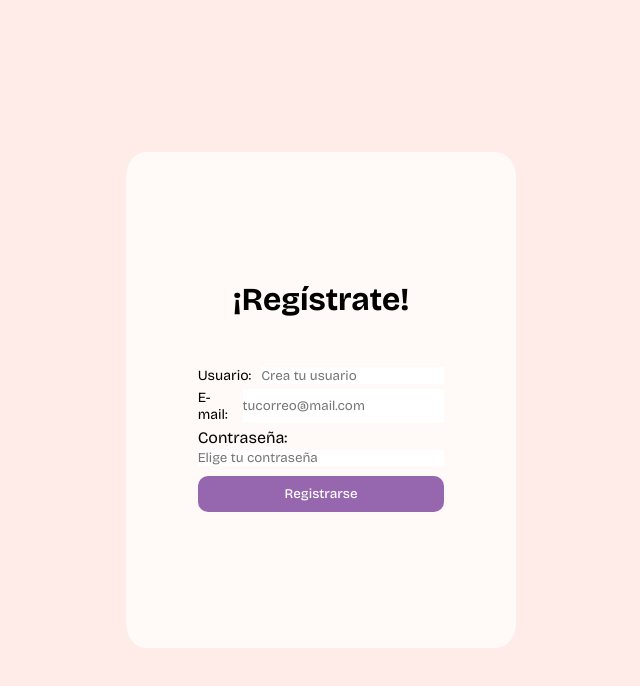
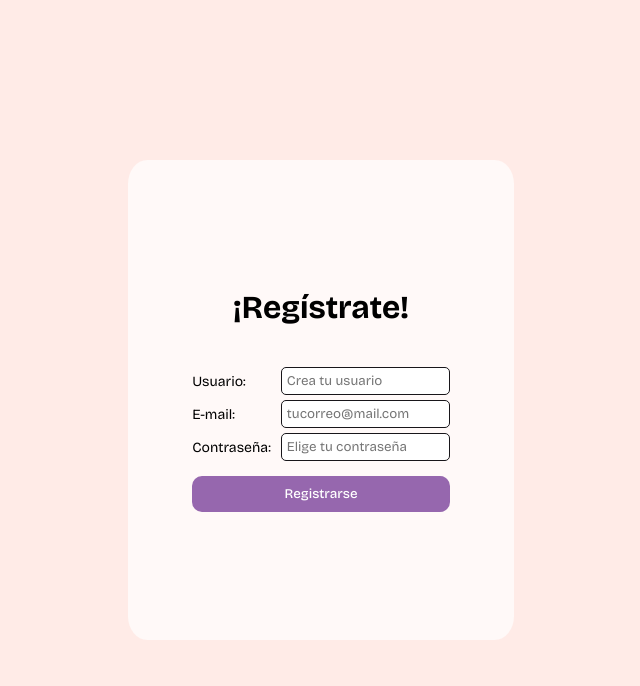
Before and after one commit to yamilamperez/app-turnos-frontend, a React (Vite) app: page /register in a window 1280 px wide. Shown: the top 686 px of the page, without its empty margins (319-959 px from the left). Built offline with nearby package versions, Linux system fonts and the light colour scheme; no server answers.

Commit message:
Ajustes en estilos - RegisterScreen

```diff
--- a/src/Screens/RegisterScreen/RegisterScreen.jsx
+++ b/src/Screens/RegisterScreen/RegisterScreen.jsx
@@ -78,7 +78,7 @@ useEffect(() => {
                         id={"email"}
                         />
                     </div>
-                    <div className="form_field">
+                    <div className="form__field">
                         <label htmlFor="password">Contraseña:</label>
                         <input
                         className="form__input"
--- a/src/styles/RegisterScreen.css
+++ b/src/styles/RegisterScreen.css
@@ -9,6 +9,8 @@
 :root {
     --font-family: 'Bricolage Grotesque', sans-serif;
     --body-font-size: 1rem;
+    --small-font-size: 0.875rem;
+    --title-font-size: 2rem;
     --bg-color: #FFEBE7;
     --font-color: #18161a;
     --bg-button-color: #9667ae;
@@ -23,7 +25,6 @@ align-items: center;
 justify-content: center;
 height: 100vh;
 background-color: var(--bg-color);
-font-size: var(--body-font-size);
 }
 
 .container__form {
@@ -41,15 +42,13 @@ font-size: var(--body-font-size);
 
 .register__title {
     padding-bottom: 5vh;
-    font-size: 2rem;
+    font-size: var(--title-font-size);
 }
 
 .register__form {
     display: flex;
     flex-direction: column;
     justify-content: center;
-    padding: 1vh;
-
 }
 
 .button__form {
@@ -62,20 +61,26 @@ font-size: var(--body-font-size);
     cursor: pointer;
 }
 
-.button__form :hover {
+.button__form:hover {
     background-color: var(--bg-button-color-hover);
-    font-style: italic;
+    transition: background-color 0.3s ease;
 }
 
 .form__field {
     display: flex;
     justify-content: start;
-    width: 100%;
+    align-items: center;
     gap: 10px;
     padding-bottom: 5px;
-    font-size: 0.875rem;
+    font-size: var(--small-font-size);
+}
+
+.form__field label {
+    width: 100%;
 }
 
 .form__input {
-    width: 100%;
+    padding: 5px;
+    border-radius: 5px;
+    border: 1px solid var(--font-color);
 }
```
